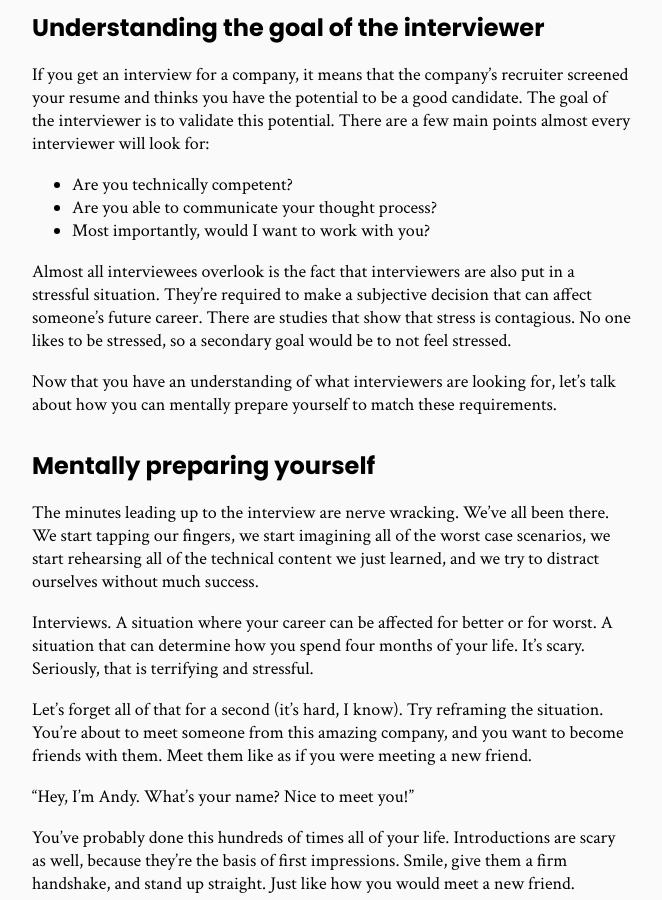
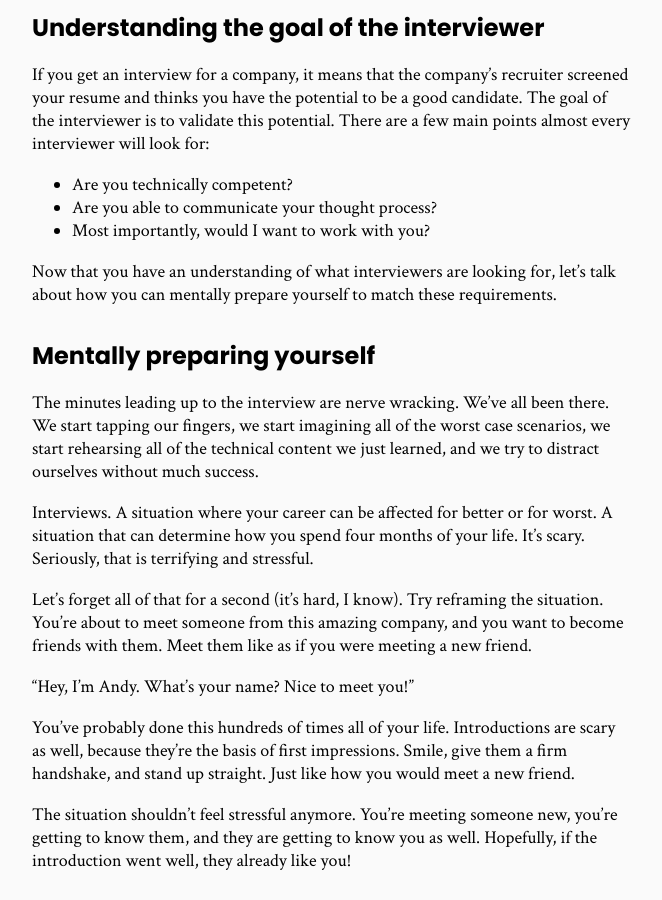
Before and after one commit to andyzg/blog.andyzhang.net, a Jekyll site: the page built from published/_posts/2017-06-27-Acing-the-coop-process-Interviews.md, in a window 1280 px wide and 900 px high, scrolled down 520 px. Shown: the whole window, without its empty margins (308-970 px from the left). Built offline with Jekyll 4.4.1, drawn with Linux system fonts in a browser that asks for light colours.

Commit message:
Remove stress paragrap

```diff
--- a/published/_posts/2017-06-27-Acing-the-coop-process-Interviews.md
+++ b/published/_posts/2017-06-27-Acing-the-coop-process-Interviews.md
@@ -14,8 +14,6 @@ If you get an interview for a company, it means that the company’s recruiter s
 - Are you technically competent?
 - Are you able to communicate your thought process?
 - Most importantly, would I want to work with you?
-
-Almost all interviewees overlook is the fact that interviewers are also put in a stressful situation. They’re required to make a subjective decision that can affect someone’s future career. There are studies that show that stress is contagious. No one likes to be stressed, so a secondary goal would be to not feel stressed.
 
 Now that you have an understanding of what interviewers are looking for, let’s talk about how you can mentally prepare yourself to match these requirements.
 
```
